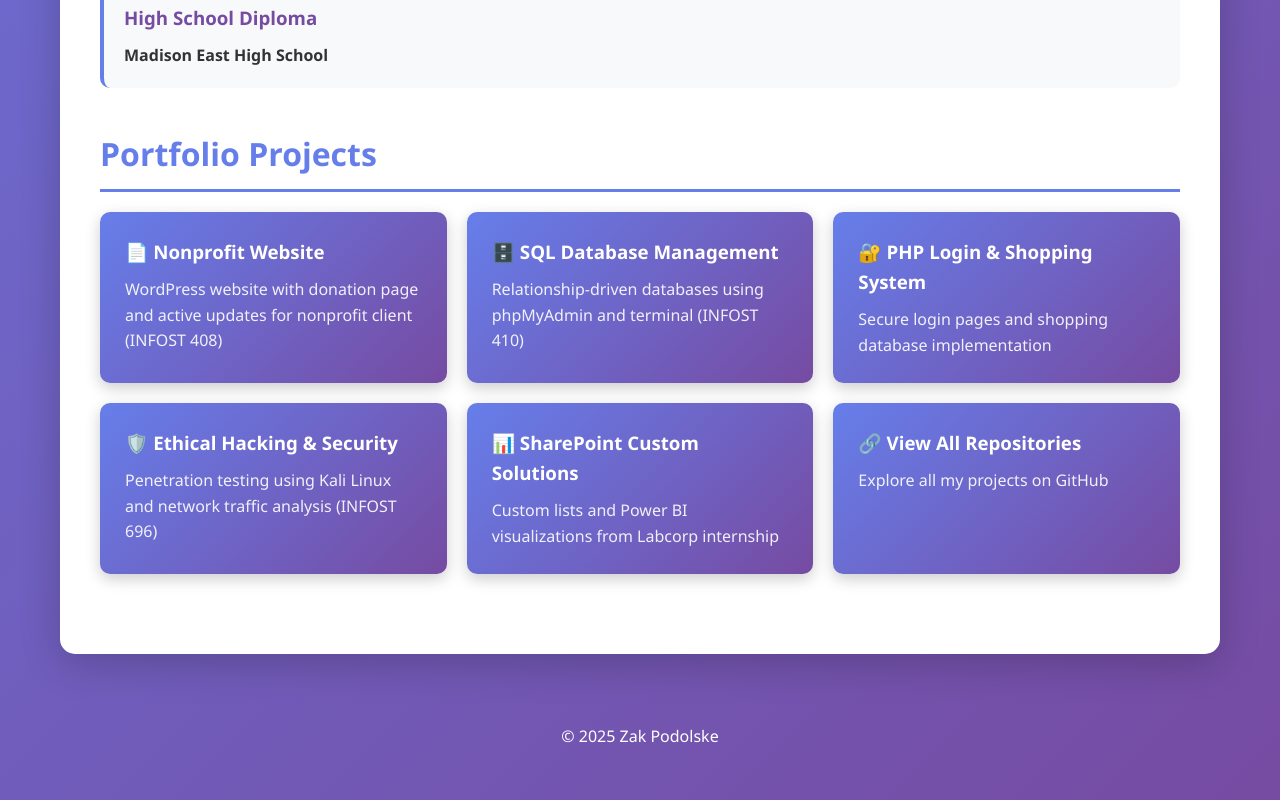
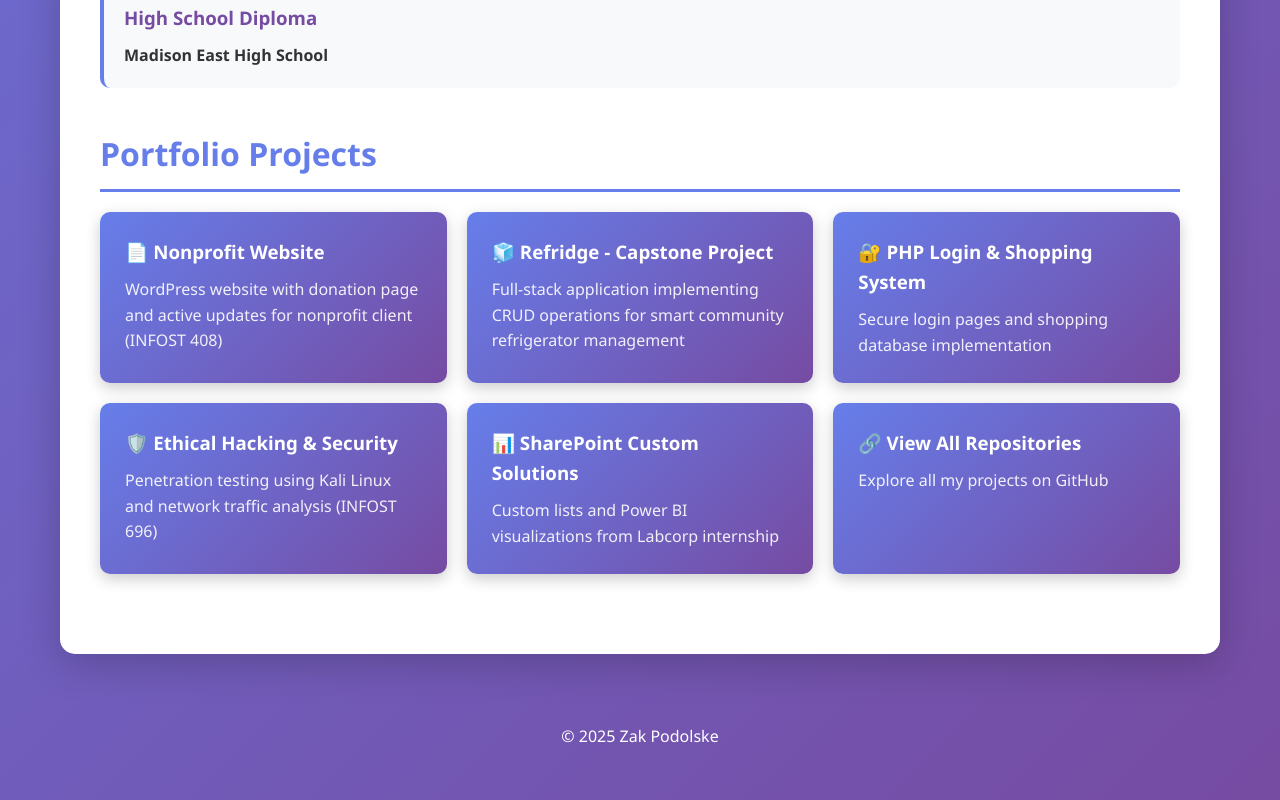
Before and after one commit to awesomeman12p/awesomeman12p.github.io, a plain HTML site: page index.html in a window 1280 px wide. Shown: the part 1586-2386 px from the top of the page. Drawn offline with Linux system fonts and the light colour scheme.

Commit message:
Replace SQL Database Management with Refridge project

```diff
--- a/index.html
+++ b/index.html
@@ -296,9 +296,9 @@
                         <p>WordPress website with donation page and active updates for nonprofit client (INFOST 408)</p>
                     </a>
 
-                    <a href=""" class="repo-card" target="_blank">
-                        <h3>🗄️ SQL Database Management</h3>
-                        <p>Relationship-driven databases using phpMyAdmin and terminal (INFOST 410)</p>
+                    <a href="https://zakportfolio.com" class="repo-card" target="_blank">
+                        <h3>🧊 Refridge - Capstone Project</h3>
+                        <p>Full-stack application implementing CRUD operations for smart community refrigerator management</p>
                     </a>
 
                     <a href="https://github.com/awesomeman12p/php" class="repo-card" target="_blank">
```
